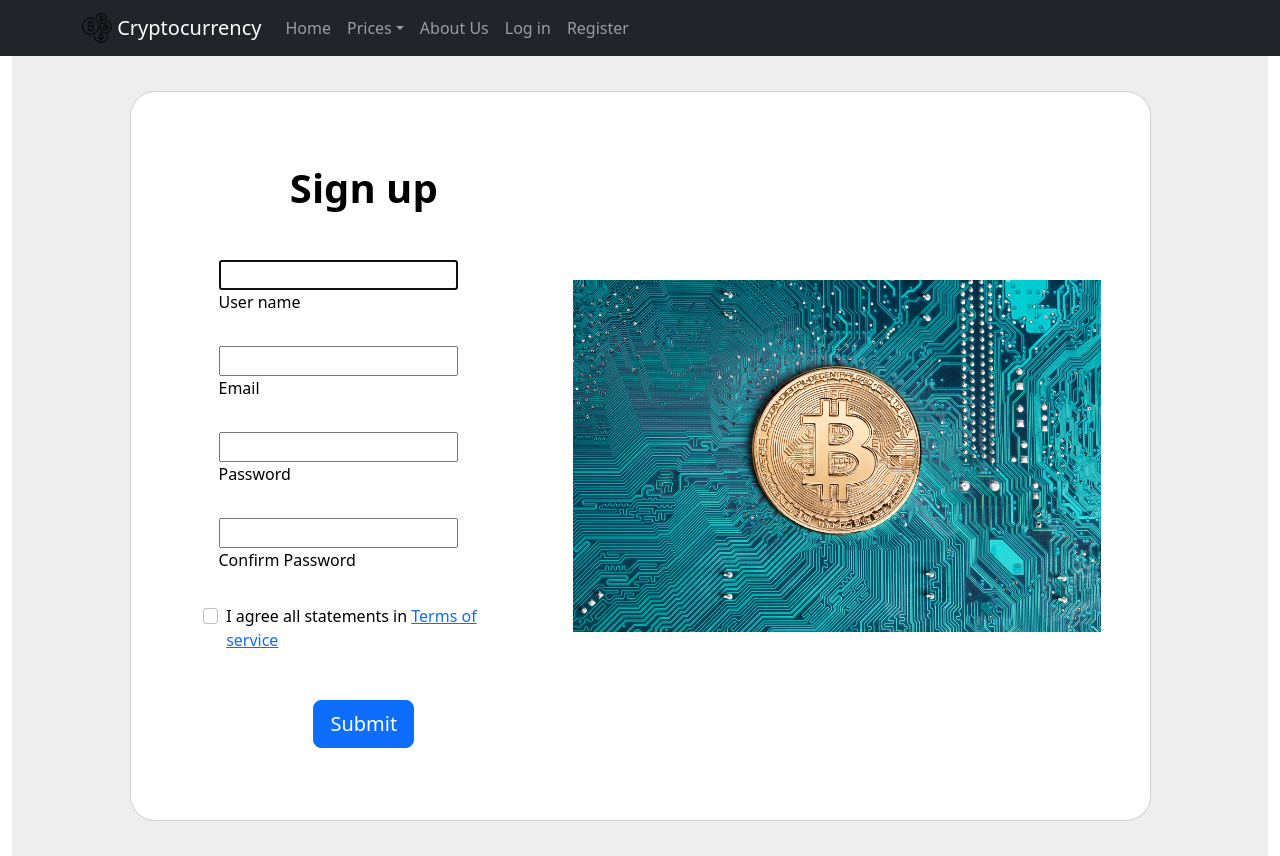
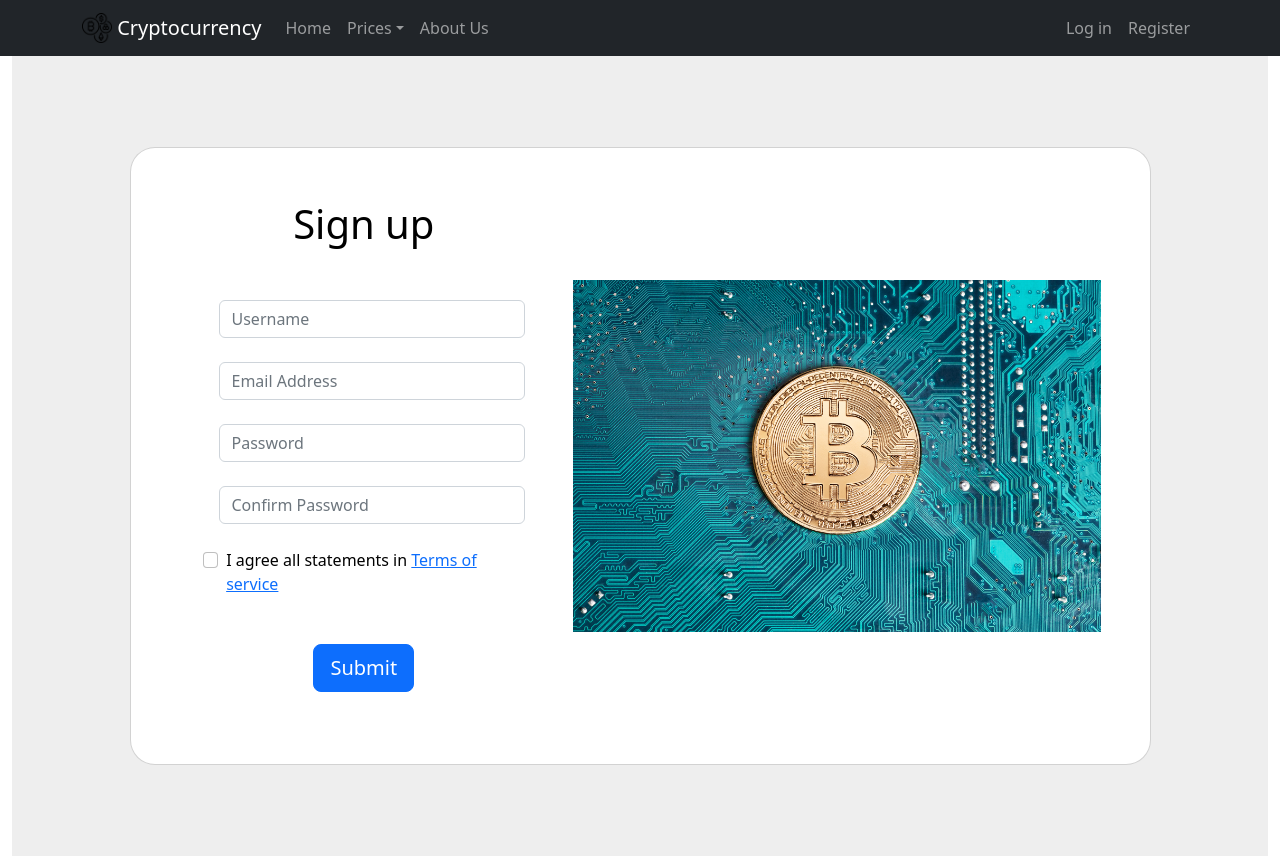
Before and after one commit to rkawk1234/crypto, a Django app: page /register.html in a window 1280 px wide. Run offline with Django 4.2, Linux system fonts and the light colour scheme.

Commit message:
signup page changed, login register li position changed
.

```diff
--- a/django/base/templates/base/nav.html
+++ b/django/base/templates/base/nav.html
@@ -11,7 +11,7 @@
           <span class="navbar-toggler-icon"></span>
         </button>
         <div class="collapse navbar-collapse" id="navbarCollapse" bis_skin_checked="1">
-          <ul class="navbar-nav mr-auto">
+          <ul class="navbar-nav me-auto">
             <li class="nav-item active">
               <a class="nav-link" href="index.html">Home <span class="sr-only"></span></a>
             </li>
@@ -28,7 +28,9 @@
             </li>
           </ul>
 
-          <ul class="navbar-nav me-auto">
+
+
+          <ul class="navbar-nav" >
 
             {% if user.is_authenticated %}
             <li class="nav-item">
--- a/django/base/templates/base/register.html
+++ b/django/base/templates/base/register.html
@@ -27,39 +27,36 @@
                       <div class="row justify-content-center">
                         <div class="col-md-10 col-lg-6 col-xl-5 order-2 order-lg-1">
 
-                          <p class="text-center h1 fw-bold mb-5 mx-1 mx-md-4 mt-4">Sign up</p>
+                          <p class="text-center h1 mt-1 mb-5 pb-1">Sign up</p>
 
                           <form method="POST" action="" class="mx-1 mx-md-4">
 
                             <div class="d-flex flex-row align-items-center mb-4">
                               <i class="fas fa-user fa-lg me-3 fa-fw"></i>
                               <div class="form-outline flex-fill mb-0">
-                                {{form.username}} <br>
-                                <label class="form-label" for="form3Example1c">User name</label>
+                                <input type="text" name="username" id="form2Example11" class="form-control"
+                            placeholder="Username" />
                               </div>
                             </div>
 
                             <div class="d-flex flex-row align-items-center mb-4">
                               <i class="fas fa-envelope fa-lg me-3 fa-fw"></i>
                               <div class="form-outline flex-fill mb-0">
-                                {{form.email}} <br>
-                                <label class="form-label" for="form3Example3c">Email</label>
+                                <input type="text" name="email" id="form2Example22" class="form-control" placeholder="Email Address" />
                               </div>
                             </div>
 
                             <div class="d-flex flex-row align-items-center mb-4">
                               <i class="fas fa-lock fa-lg me-3 fa-fw"></i>
                               <div class="form-outline flex-fill mb-0">
-                                {{form.password1}} <br>
-                                <label class="form-label" for="form3Example4c">Password</label>
+                                <input type="password" name="password1" id="form2Example22" class="form-control" placeholder="Password" />
                               </div>
                             </div>
 
                             <div class="d-flex flex-row align-items-center mb-4">
                               <i class="fas fa-key fa-lg me-3 fa-fw"></i>
                               <div class="form-outline flex-fill mb-0">
-                                {{form.password2}} <br>
-                                <label class="form-label" for="form3Example4cd">Confirm Password</label>
+                                <input type="password" name="password2" id="form2Example22" class="form-control" placeholder="Confirm Password" />
                               </div>
                             </div>
 
```
Also changed, not shown: django/base/templates/base/signin.html (+4 -5 lines), django/db.sqlite3.
